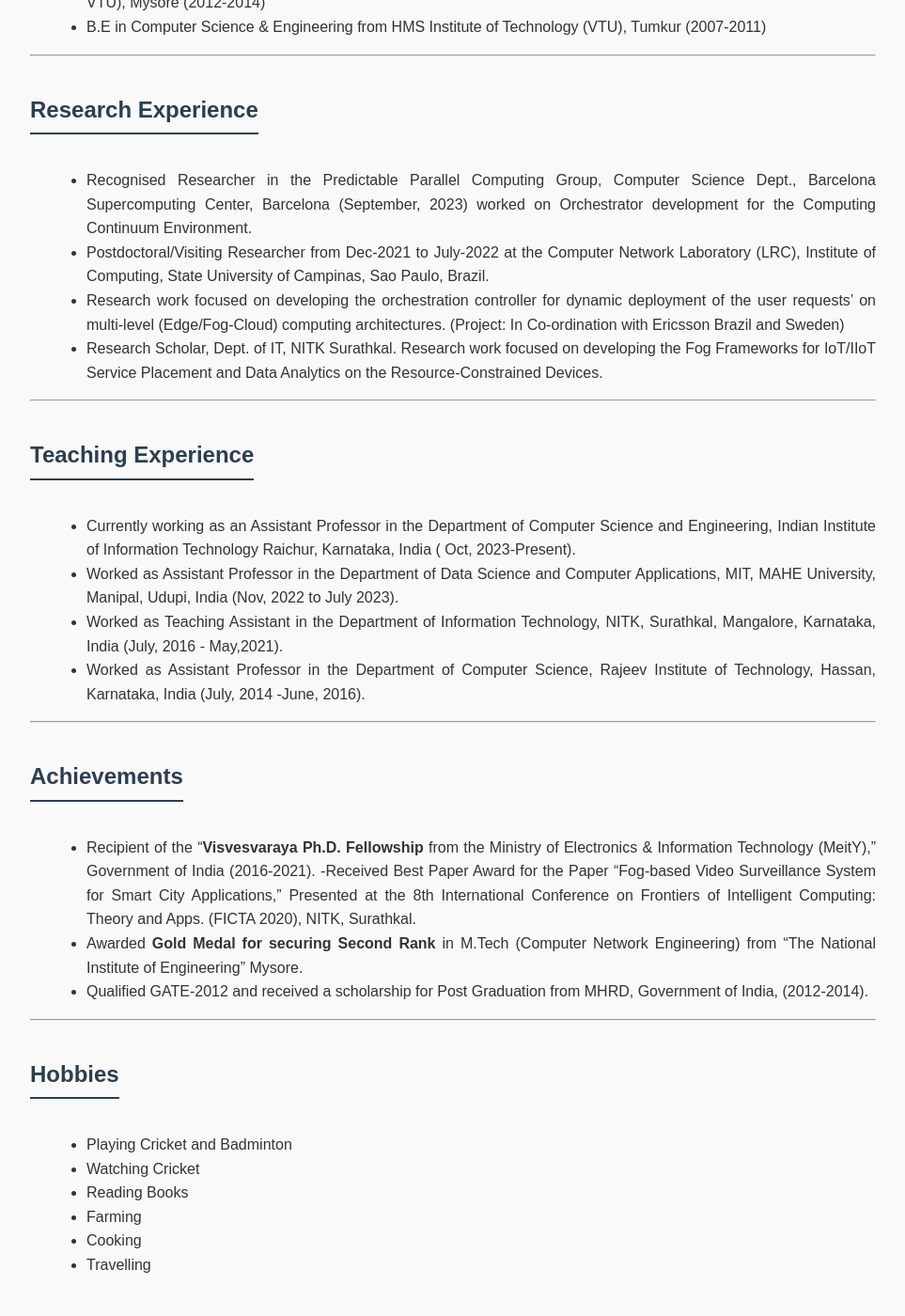
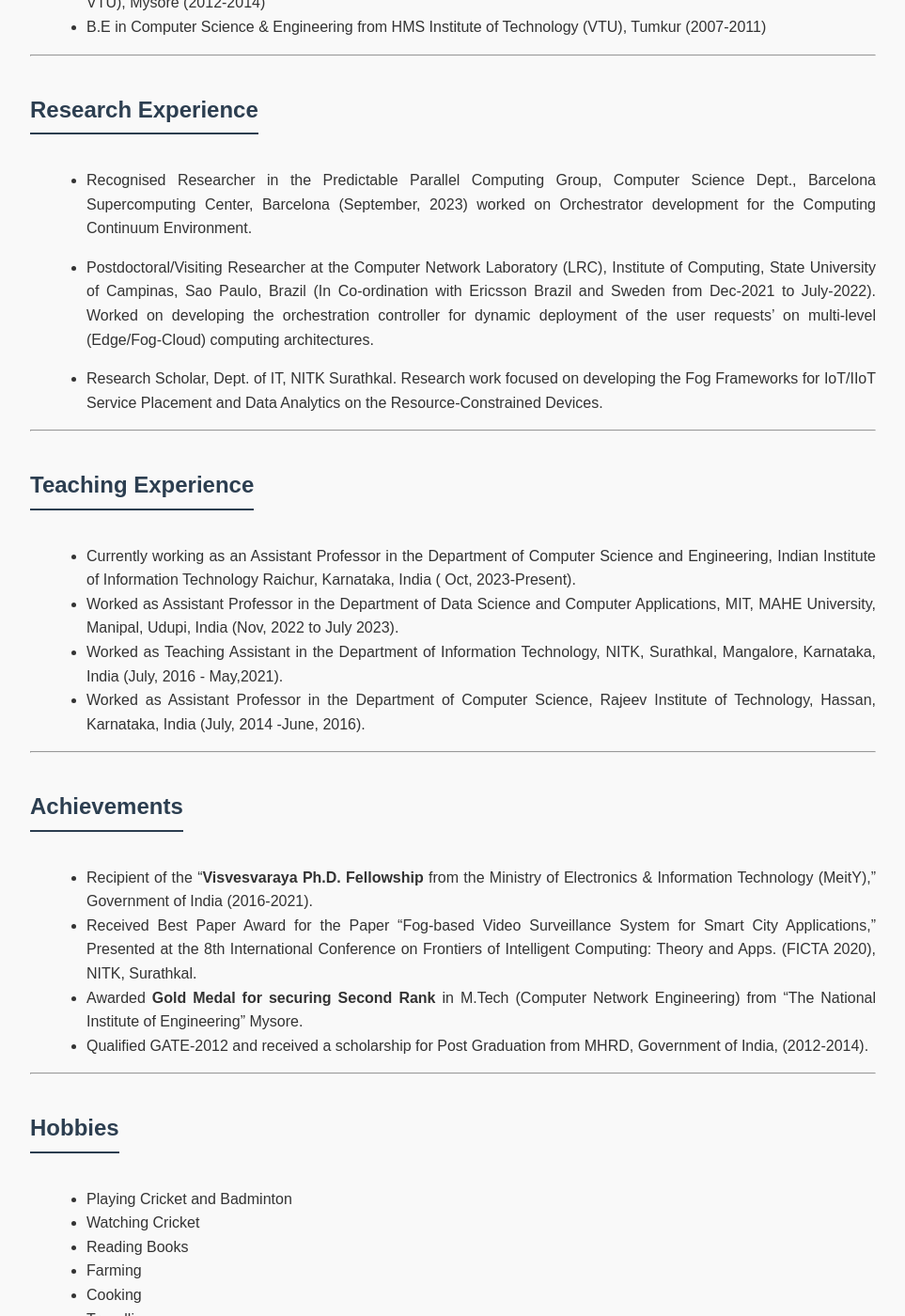
Before and after one commit to Nateshbv/Nateshbv.github.io, a Jekyll site: the page built from About.md, in a window 1280 px wide and 1400 px high, scrolled down 704 px. Shown: the whole window at 94% size, without its empty margins (158-1121 px from the left). Built offline with Jekyll 4.4.1, drawn with Linux system fonts in a browser that asks for light colours.

Commit message:
Update About.md

```diff
--- a/About.md
+++ b/About.md
@@ -22,8 +22,8 @@ My academic and research contributions aim to enhance efficiency, scalability, a
 ## Research Experience
 
 - Recognised Researcher in the Predictable Parallel Computing Group, Computer Science Dept., Barcelona Supercomputing Center, Barcelona (September, 2023) worked on Orchestrator development for the Computing Continuum Environment.
-- Postdoctoral/Visiting Researcher from Dec-2021 to July-2022 at the Computer Network Laboratory (LRC), Institute of Computing, State University of Campinas, Sao Paulo, Brazil.
-- Research work focused on developing the orchestration controller for dynamic deployment of the user requests' on multi-level (Edge/Fog-Cloud) computing architectures. (Project: In Co-ordination with Ericsson Brazil and Sweden)
+- Postdoctoral/Visiting Researcher  at the Computer Network Laboratory (LRC), Institute of Computing, State University of Campinas, Sao Paulo, Brazil (In Co-ordination with Ericsson Brazil and Sweden from Dec-2021 to July-2022). Worked on developing the orchestration controller for dynamic deployment of the user requests' on multi-level (Edge/Fog-Cloud) computing architectures.
+
 - Research Scholar, Dept. of IT, NITK Surathkal.
 Research work focused on developing the Fog Frameworks for IoT/IIoT Service Placement and Data Analytics on the Resource-Constrained Devices.
 
@@ -41,7 +41,7 @@ Research work focused on developing the Fog Frameworks for IoT/IIoT Service Plac
 ## Achievements
 
 - Recipient of the "**Visvesvaraya Ph.D. Fellowship** from the Ministry of Electronics & Information Technology (MeitY)," Government of India (2016-2021).
--Received Best Paper Award for the Paper "Fog-based Video Surveillance System for Smart City Applications," Presented at the 8th International Conference on Frontiers of Intelligent Computing: Theory and Apps. (FICTA 2020), NITK, Surathkal.
+- Received Best Paper Award for the Paper "Fog-based Video Surveillance System for Smart City Applications," Presented at the 8th International Conference on Frontiers of Intelligent Computing: Theory and Apps. (FICTA 2020), NITK, Surathkal.
 - Awarded **Gold Medal for securing Second Rank** in M.Tech (Computer Network Engineering) from "The National Institute of Engineering" Mysore.
 - Qualified GATE-2012 and received a scholarship for Post Graduation from MHRD, Government of India, (2012-2014).
 
```
